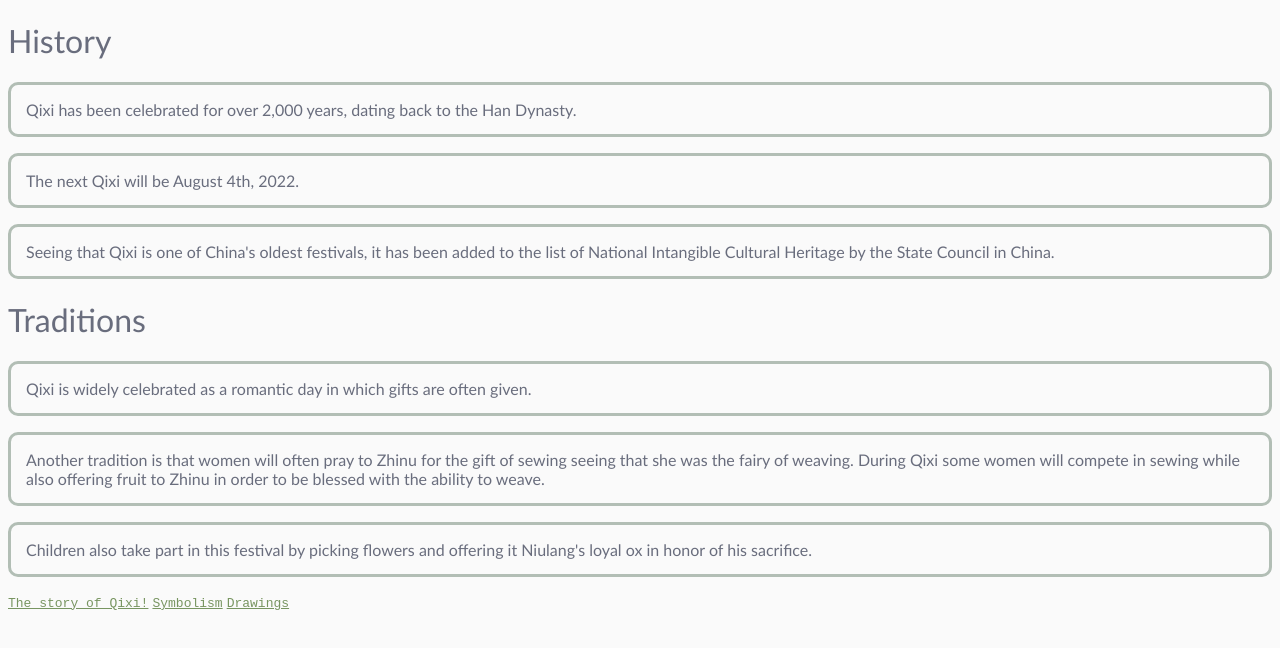
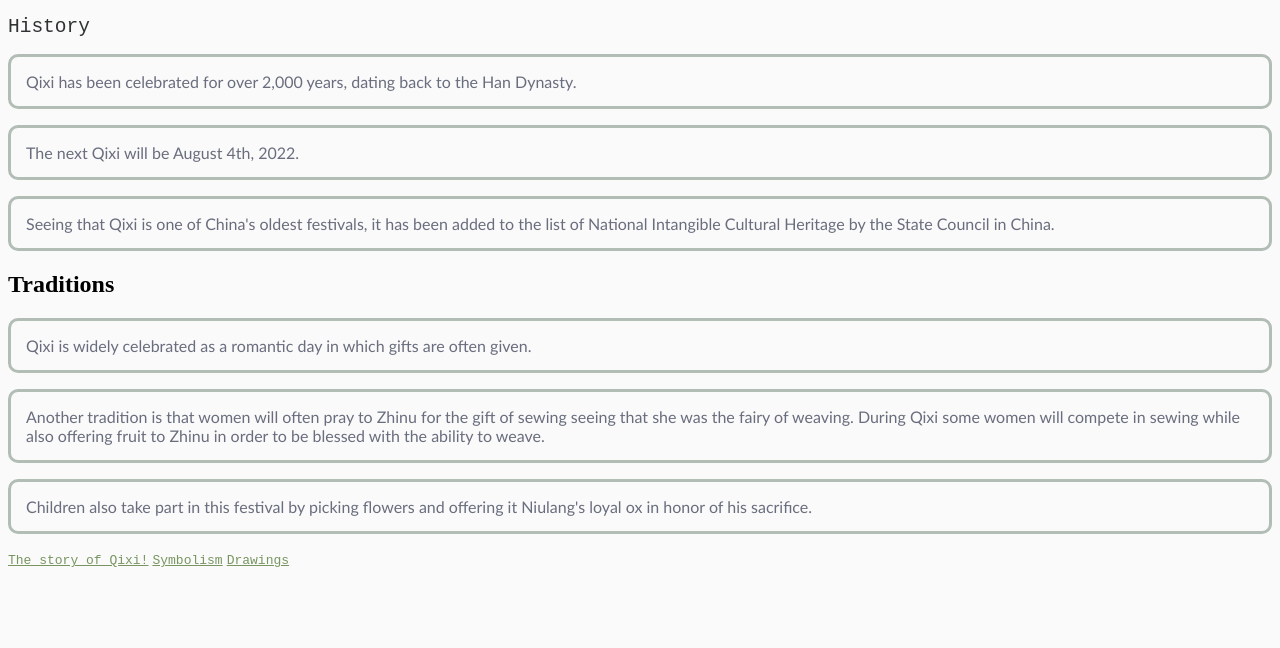
Before and after one commit to jdmar3-comp426/a01-jadehenderson, a website: page page1.html in a window 1280 px wide. Drawn offline with Linux system fonts and the light colour scheme.

Commit message:
hierarchy relationship test

```diff
--- a/page1.html
+++ b/page1.html
@@ -8,11 +8,11 @@
     </head>
     <body>
         <div>
-            <h1>History</h1>
+            <h2 id="historyID">History</h2>
             <p>Qixi has been celebrated for over 2,000 years, dating back to the Han Dynasty.</p>
             <p>The next Qixi will be August 4th, 2022.</p>
             <p>Seeing that Qixi is one of China's oldest festivals, it has been added to the list of National Intangible Cultural Heritage by the State Council in China.</p>
-            <h1>Traditions</h1>
+            <h2>Traditions</h2>
             <p>Qixi is widely celebrated as a romantic day in which gifts are often given.</p>
             <p>Another tradition is that women will often pray to Zhinu for the gift of sewing seeing that she was the fairy of weaving. During Qixi some women will
                 compete in sewing while also offering fruit to Zhinu in order to be blessed with the ability to weave.</p>
--- a/styles.css
+++ b/styles.css
@@ -48,6 +48,11 @@ p.wikicite {
 #oxID {
     color: #2e3233;
 }
+#historyID {
+    font-family: monospace;
+    color: #2e3233;
+    font-weight: lighter;
+}
 .links {
     font-family: monospace;
 }
```
